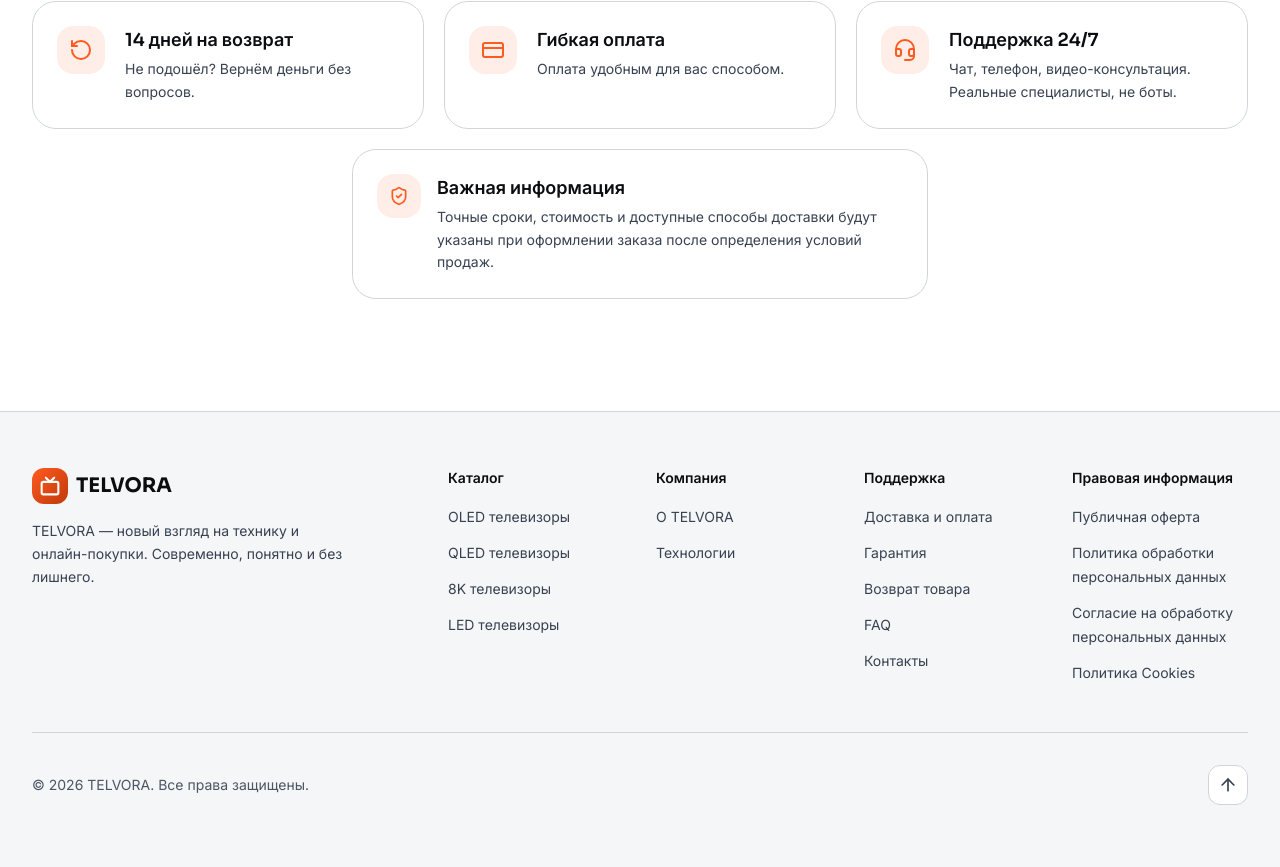
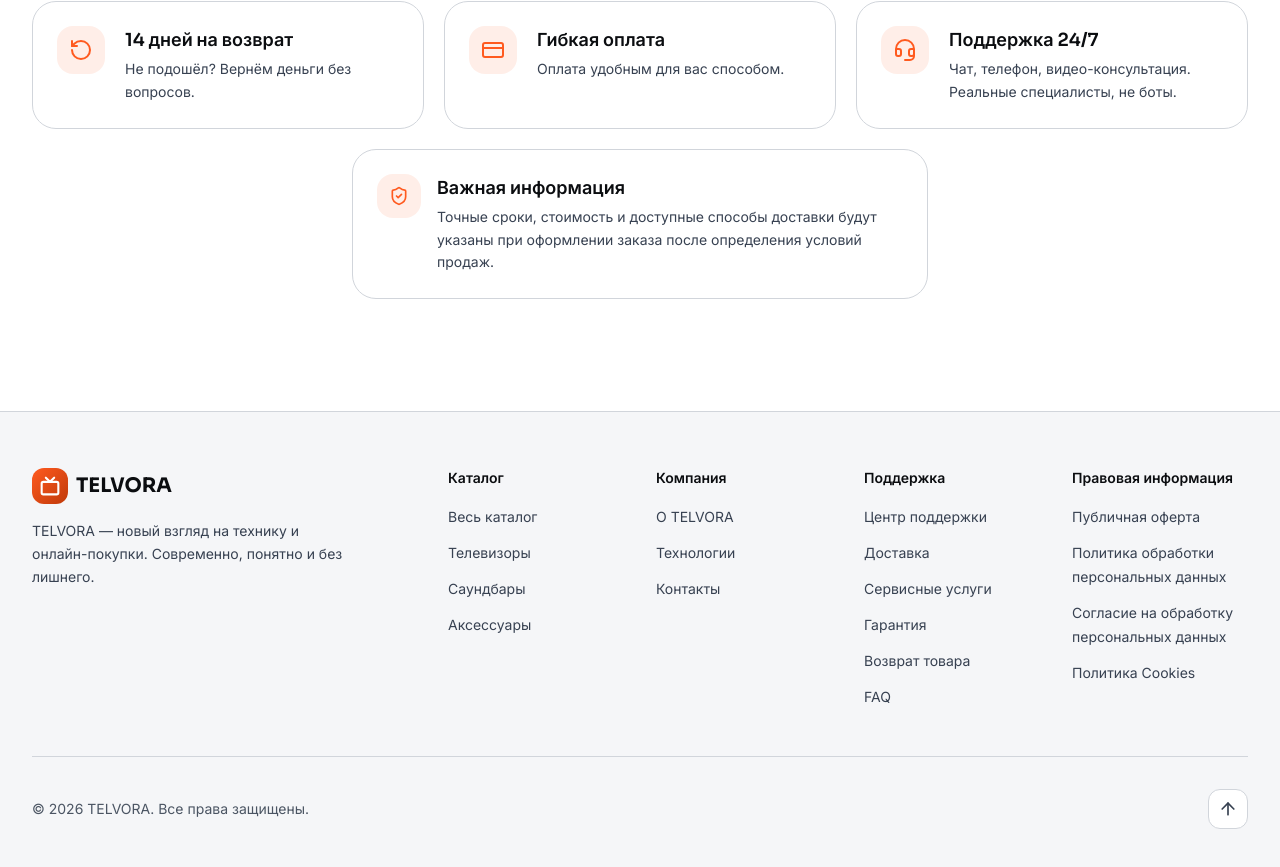
Before and after one commit to pctop365-lab/telvora, a React (Vite) app: page / in a window 1280 px wide. Shown: the part 3040-3907 px from the top of the page. Built offline with nearby package versions, Linux system fonts and the light colour scheme; no server answers.

Commit message:
feat: refresh footer navigation

```diff
--- a/src/components/Footer.tsx
+++ b/src/components/Footer.tsx
@@ -3,21 +3,23 @@ import { Link } from 'react-router-dom';
 
 const footerLinks = {
   Каталог: [
-    { label: 'OLED телевизоры', to: '/catalog/oled' },
-    { label: 'QLED телевизоры', to: '/catalog/qled' },
-    { label: '8K телевизоры', to: '/catalog/8k' },
-    { label: 'LED телевизоры', to: '/catalog/led' },
+    { label: 'Весь каталог', to: '/catalog' },
+    { label: 'Телевизоры', to: '/televisions' },
+    { label: 'Саундбары', to: '/soundbars' },
+    { label: 'Аксессуары', to: '/accessories' },
   ],
   Компания: [
     { label: 'О TELVORA', to: '/' },
     { label: 'Технологии', to: '/#tech' },
+    { label: 'Контакты', to: '/contacts' },
   ],
   Поддержка: [
-    { label: 'Доставка и оплата', to: '/delivery' },
+    { label: 'Центр поддержки', to: '/support' },
+    { label: 'Доставка', to: '/delivery' },
+    { label: 'Сервисные услуги', to: '/services' },
     { label: 'Гарантия', to: '/warranty' },
     { label: 'Возврат товара', to: '/returns' },
     { label: 'FAQ', to: '/support#faq' },
-    { label: 'Контакты', to: '/contacts' },
   ],
   'Правовая информация': [
     { label: 'Публичная оферта', to: '/offer' },
```
Also changed, not shown: deployment.footer-refresh.manifest.txt (added).
